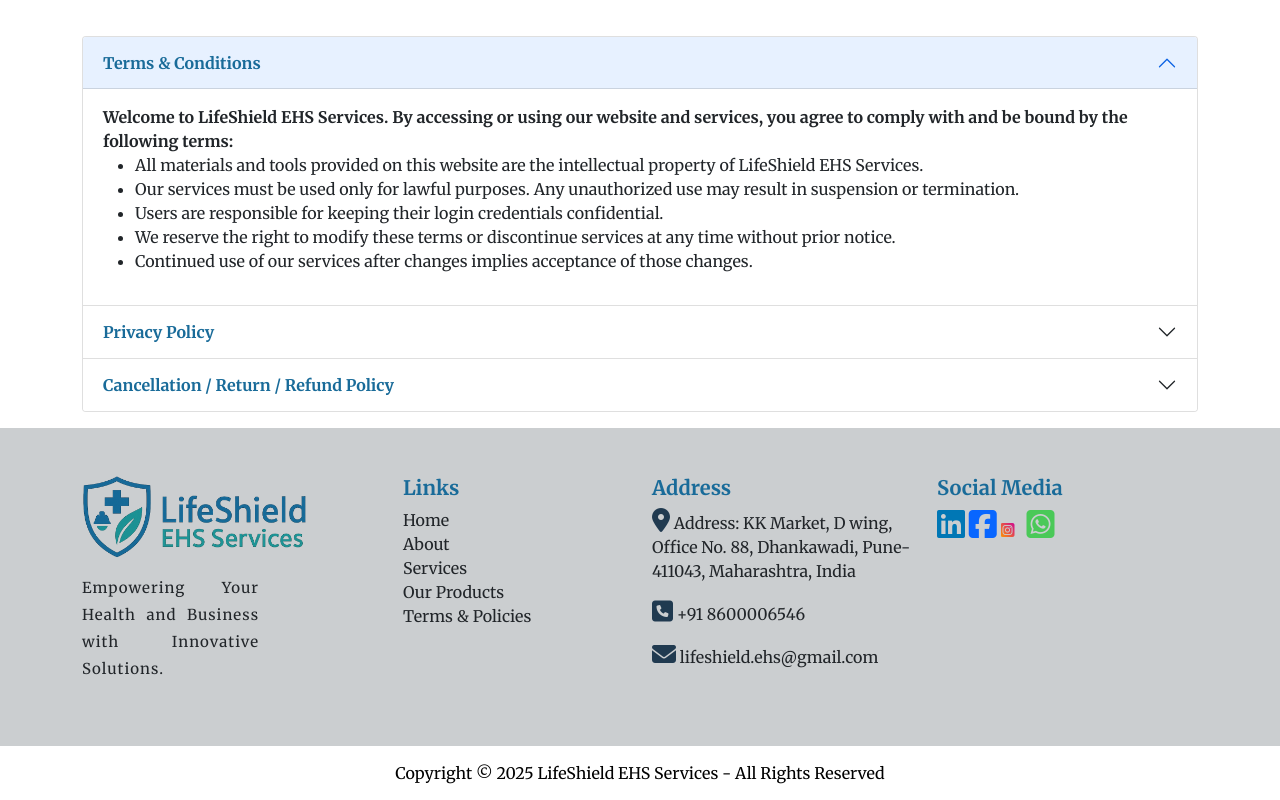
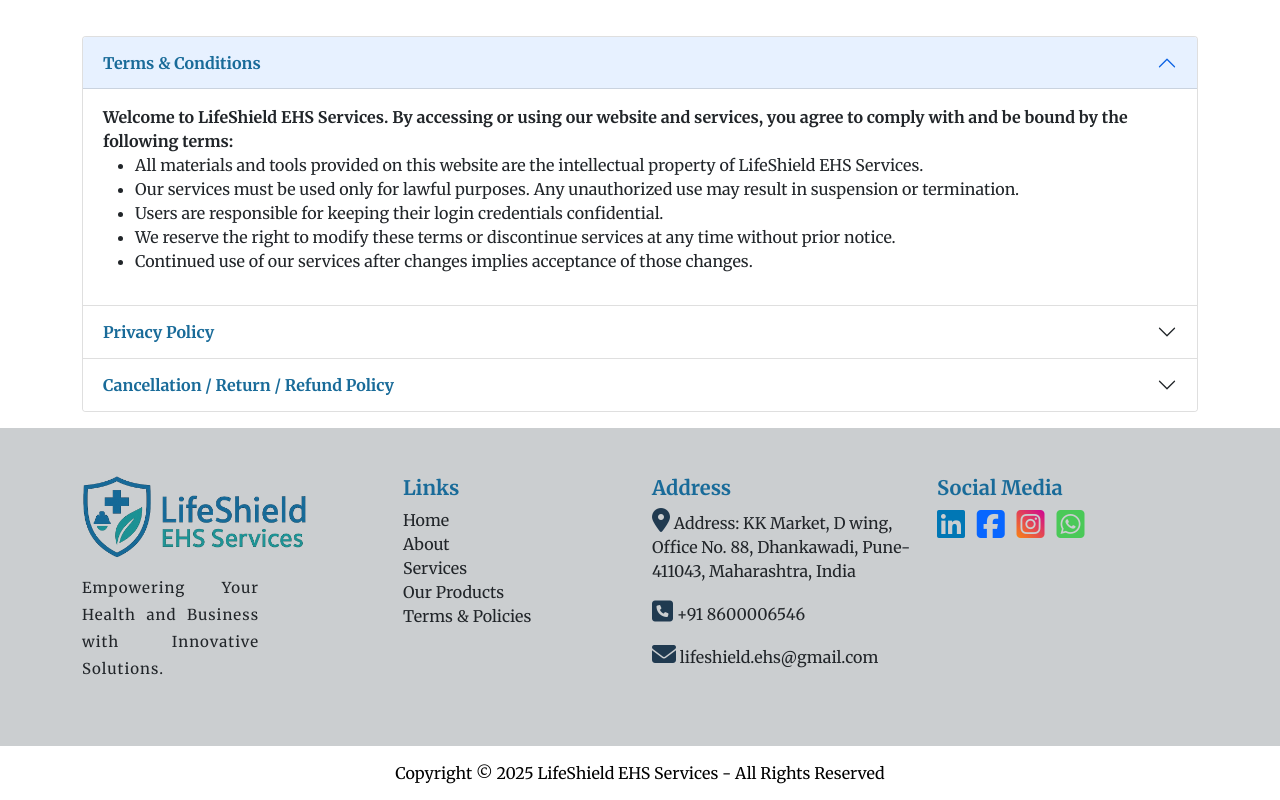
Before and after one commit to LifeshieldEHS/LifeshieldEHSServices, a plain HTML site: page index.html in a window 1280 px wide. Shown: the part 2132-2932 px from the top of the page. Drawn offline with nearby package versions, Linux system fonts and the light colour scheme.

Commit message:
Update index.html

```diff
--- a/index.html
+++ b/index.html
@@ -307,8 +307,8 @@
           <h4 class="card-span fs-5">Social Media</h4>
           <div class="social-icons">
             <a href="www.linkedin.com/in/lifeshield-ehs-services-762830368"><i class="fa-brands fa-linkedin fs-2"></i></a>
-            <a href="https://www.facebook.com/share/15e6pgosKY/"><i class="fa-brands fa-square-facebook fs-2"></i></a>
-            <a href="https://www.instagram.com/lifeshieldehsservices/"><i class="fa-brands fa-square-instagram"></i></a>
+            <a href="https://www.facebook.com/share/15e6pgosKY/"><i class="fa-brands fa-square-facebook fs-2 ps-2"></i></a>
+            <a href="https://www.instagram.com/lifeshieldehsservices/"><i class="fa-brands fa-square-instagram fs-2 ps-2"></i></a>
             <a href="https://wa.me/918600006546"><i class="fa-brands fa-square-whatsapp fs-2 ps-2"></i></a>
           </div>
         </div>
```
